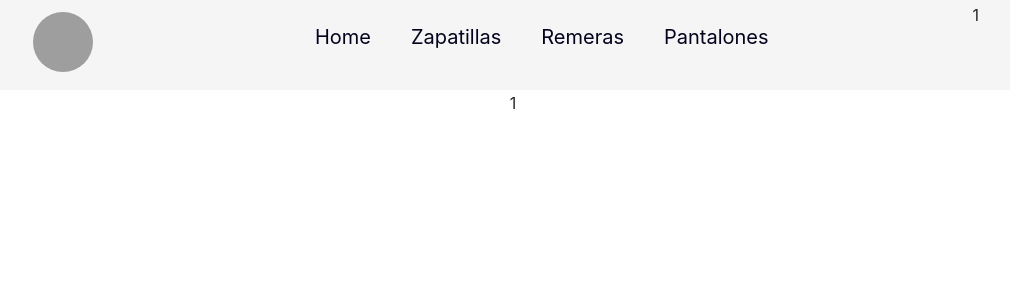
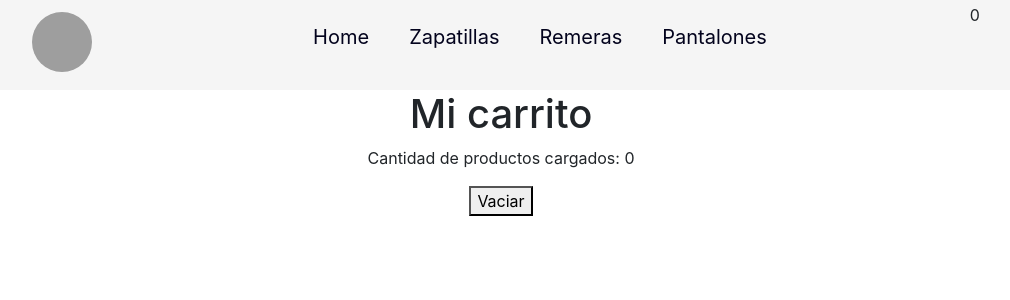
Before and after one commit to GabrielaPatriciaRodriguez/my-ecommerce-react, a React (Create React App) app: page /cart in a window 1280 px wide. Shown: the top 300 px of the page, without its empty margins (139-1149 px from the left). Built offline with nearby package versions, Linux system fonts and the light colour scheme; grey boxes are pictures that could not be loaded; the HTML template or start-up script is replaced by a standard one.

Commit message:
agregando el context para el carrito

```diff
--- a/src/App.js
+++ b/src/App.js
@@ -7,27 +7,28 @@ import { BrowserRouter as Router, Routes, Route } from "react-router-dom";
 //Views
 import Home from "./Views/Home/Home";
 import Category from "./Views/Category/Category";
-import DetailProduct from "./Views/DetailProduct/DetailProduct"
+import DetailProduct from "./Views/DetailProduct/DetailProduct";
 
 //Components
+import Navigation from "./components/Navigation/Navigation";
+import Carrito from "./components/Carrito/Carrito";
 
-import Navigation from "./components/Navigation/Navigation";
-import CartWidget from "./components/CartWidget/CartWidget";
-
+import { CartProvider } from "./context/CartContext";
 
 function App() {
-
   return (
     <Router>
+      <CartProvider>
     <div className="App">
       <Navigation />
       <Routes>
         <Route path="/" element={<Home />} />
         <Route path="/category/:idCategory" element={<Category/>} />
         <Route path="/item/:id" element={<DetailProduct />} />
-        <Route path="/cart" element={<CartWidget />} />
+        <Route path="/cart" element={<Carrito />} />
       </Routes>
     </div>
+    </CartProvider>
     </Router>
   );
 }
--- a/src/Views/Category/Category.js
+++ b/src/Views/Category/Category.js
@@ -3,7 +3,7 @@ import React from "react";
 import { useParams } from "react-router-dom";
 import ItemListContainer from "../../components/ItemListContainer/ItemListContainer";
 
-const Zapatillas = () => {
+const Category = () => {
   const { idCategory } = useParams();
 
   return (
@@ -16,4 +16,4 @@ const Zapatillas = () => {
   );
 };
 
-export default Zapatillas;
+export default Category;
--- /dev/null
+++ b/src/components/Card/Card.js
@@ -0,0 +1,34 @@
+import * as React from 'react';
+import Card from '@mui/material/Card';
+import CardContent from '@mui/material/CardContent';
+import CardMedia from '@mui/material/CardMedia';
+import Typography from '@mui/material/Typography';
+import { CardActionArea } from '@mui/material';
+
+function Carta({item}) {
+  return (
+    <Card sx={{ maxWidth: 345 }}>
+      <CardActionArea>
+        <CardMedia
+          component="img"
+          height="140"
+          image={item.pictureUrl}
+          alt={item.title}
+        />
+        <CardContent>
+          <Typography gutterBottom variant="h5" component="div">
+            {item.title}
+          </Typography>
+          <Typography variant="body2" color="text.secondary">
+            {item.description}
+          </Typography>
+          <Typography variant="body2" color="text.secondary">
+            $ {item.price}
+          </Typography>
+        </CardContent>
+      </CardActionArea>
+    </Card>
+  );
+}
+
+export default Carta;
--- /dev/null
+++ b/src/components/Carrito/Carrito.js
@@ -0,0 +1,23 @@
+import React from 'react';
+import { useContext, useState } from 'react';
+
+import { CartContext } from '../../context/CartContext';
+import Carta from '../Card/Card';
+import Cart from '../Cart/Cart';
+
+const Carrito = () => {
+    const {cart, setCart, addCart, isInCart, clear, removeItem} = useContext(CartContext);
+
+console.log(cart)
+
+  return (
+    <div>
+        <h1>Mi carrito</h1>
+        <p>Cantidad de productos cargados: {cart.length} </p>
+        <button>Vaciar</button>
+        {/* {cart.map((item, id) => <Carta item={item} key={id} />)} */}
+    </div>
+  )
+}
+
+export default Carrito;
--- /dev/null
+++ b/src/components/Cart/Cart.js
@@ -0,0 +1,21 @@
+import ShoppingCartIcon from "@mui/icons-material/ShoppingCart";
+
+import "./Cart.css";
+
+import { useContext, useState } from 'react';
+
+import { CartContext } from '../../context/CartContext';
+
+const Cart = () => {
+
+  const {cart} = useContext(CartContext);
+
+  return (
+    <>
+      <ShoppingCartIcon className="carrito" />
+      <span>{cart.length} </span>
+    </>
+  );
+};
+
+export default Cart;
--- a/src/components/CartWidget/CartWidget.js
+++ /dev/null
@@ -1,14 +0,0 @@
-import ShoppingCartIcon from "@mui/icons-material/ShoppingCart";
-
-import "./CartWidget.css";
-
-const CartWidget = () => {
-  return (
-    <>
-      <ShoppingCartIcon className="carrito" />
-      <span>1</span>
-    </>
-  );
-};
-
-export default CartWidget;
--- a/src/components/ItemDetail/ItemDetail.js
+++ b/src/components/ItemDetail/ItemDetail.js
@@ -1,10 +1,13 @@
-import React, { useState } from "react";
+import React, { useState, useContext } from "react";
 import "./ItemDetail.css";
+
+import { CartContext } from "../../context/CartContext";
 
 import ItemCount from "../ItemCount/ItemCount";
 import { Link } from "react-router-dom";
 
 const ItemDetail = ({
+  id,
   title,
   pictureUrl,
   description,
@@ -12,6 +15,8 @@ const ItemDetail = ({
   stock,
   initial,
 }) => {
+  const { addCart } = useContext(CartContext);
+
   const [count, setCount] = useState(initial);
 
   const [compra, setCompra] = useState(false);
@@ -40,7 +45,22 @@ const ItemDetail = ({
           <ItemCount initial={count} stock={stock} onAdd={onAdd} />
         ) : (
           <Link to="/cart">
-            <button>Terminar Compra</button>
+            <button
+              onClick={() => {
+                addCart({
+                  id,
+                  title,
+                  pictureUrl,
+                  description,
+                  price,
+                  stock,
+                  initial,
+                  qty: count,
+                });
+              }}
+            >
+              Cargar al Carrito
+            </button>
           </Link>
         )}
       </div>
--- a/src/components/ItemDetailContainer/ItemDetailContainer.js
+++ b/src/components/ItemDetailContainer/ItemDetailContainer.js
@@ -30,6 +30,7 @@ const ItemDetailContainer = () => {
       ) : (
         <ItemDetail
           title={item.title}
+          id={item.id}
           pictureUrl={item.pictureUrl}
           description={item.description}
           price={item.price}
--- a/src/components/ItemListContainer/ItemListContainer.js
+++ b/src/components/ItemListContainer/ItemListContainer.js
@@ -13,10 +13,6 @@ function ItemListContainer() {
 
   const { idCategory } = useParams();
 
-  console.log(idCategory);
-
-  console.log(productos[0]);
-
   useEffect(() => {
     setProductos(Productos.filter(producto => idCategory ?  producto.category === idCategory : true));
   }, [idCategory]);
--- a/src/components/Navigation/Navigation.js
+++ b/src/components/Navigation/Navigation.js
@@ -2,7 +2,7 @@ import "./Navigation.css";
 
 import { Link } from "react-router-dom";
 
-import CartWidget from "../CartWidget/CartWidget";
+import Cart from "../Cart/Cart";
 
 const Navigation = () => {
   return (
@@ -31,7 +31,10 @@ const Navigation = () => {
         </Link>
       </ul>
       <div>
-        <CartWidget className="carrito" />
+
+        <Cart className="carrito" />
+
+
       </div>
     </nav>
   );
--- /dev/null
+++ b/src/context/CartContext.js
@@ -0,0 +1,57 @@
+import { createContext, useState } from "react";
+
+import Carta from "../components/Card/Card";
+
+import { Productos } from "../components/Data";
+
+export const CartContext = createContext();
+
+const initialState = Productos;
+
+export const CartProvider = ({ children }) => {
+  const [cart, setCart] = useState([]);
+
+  const isInCart = (itemId) => {
+    //Logica para preguntar si un item esta en el carrito
+    return cart && !!cart.filter(item => item.id === itemId)[0]?.id
+  }
+
+  const addCart = (itemCart) => {
+    //Logica para agregar al carrito
+    setCart([...cart])
+    //Busco si existe el producto
+    //Si existe tengo que recorrer con un map
+    //Cuando coincida tengo que cambiar el valor
+    //Si no existe hago un push con el nuevo item
+
+    // const existeProducto= cart.find((item => item.id === itemCart.id))
+
+    if (isInCart(itemCart.id)) {
+       const cartActualizado = cart.map(item => {
+        if(item.id === itemCart.id){
+            return{...item, qty: item.qty + itemCart.qty}
+        }
+        return item
+       })
+       setCart(cartActualizado)
+    }
+    else {
+        setCart([...cart, itemCart])
+    }
+  }
+
+  const clear = () =>{
+    setCart([])
+  }
+
+  const removeItem = (itemId) =>{
+    const cartSinProducto = cart.filter(item => item.id !== itemId)
+    setCart(cartSinProducto)
+  }
+
+  return (
+    <CartContext.Provider value={{ cart, addCart, isInCart, clear, removeItem }}>
+      {children}
+    </CartContext.Provider>
+  );
+};
```
Also changed, not shown: src/components/Cart/Cart.css (renamed from src/components/CartWidget/CartWidget.css).
